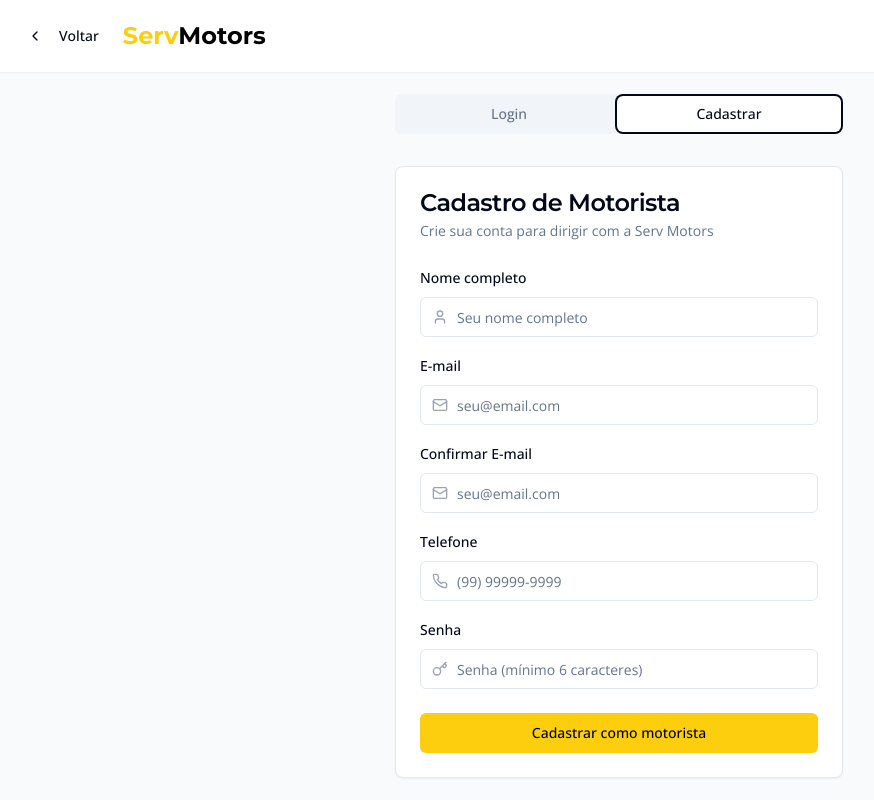
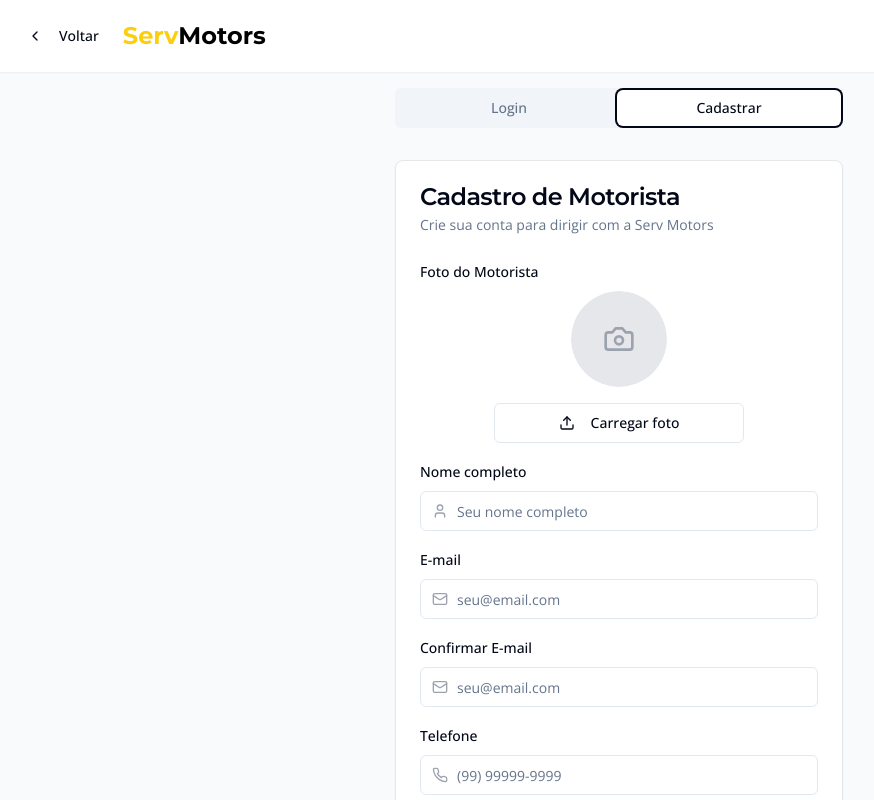
Before and after one commit to servmotors/serv-motors-brasil-land-teste, a React (Vite) app: page /motorista/auth in a window 1280 px wide. Both pictures are taken after a click on the tab "Cadastrar". Shown: the top 800 px of the page, without its empty margins (21-895 px from the left). Built offline with nearby package versions, Linux system fonts and the light colour scheme.

Commit message:
Add driver image field to register form
Add a field for the driver's image to the registration form.

```diff
--- a/src/components/auth/RegisterForm.tsx
+++ b/src/components/auth/RegisterForm.tsx
@@ -12,7 +12,9 @@ interface RegisterFormValues {
   email: string;
   repeatEmail: string;
   password: string;
+  confirmPassword: string;
   phone: string;
+  profileImage?: File;
 }
 
 // Update the form prop to explicitly match what useForm returns
@@ -22,14 +24,16 @@ interface RegisterFormProps {
     email: string;
     repeatEmail: string;
     password: string;
+    confirmPassword: string;
     phone: string;
+    profileImage?: File;
   }, any, undefined>;
   onSubmit: (data: RegisterFormValues) => Promise<void>;
   isSubmitting: boolean;
 }
 
 const RegisterForm = ({ form, onSubmit, isSubmitting }: RegisterFormProps) => {
-  const { register, formState: { errors } } = form;
+  const { register, formState: { errors }, setValue } = form;
 
   return (
     <>
@@ -42,6 +46,7 @@ const RegisterForm = ({ form, onSubmit, isSubmitting }: RegisterFormProps) => {
           <PersonalInfoFields
             register={register}
             errors={errors}
+            setValue={setValue}
           />
 
           <SecurityFields
--- /dev/null
+++ b/src/components/auth/form-fields/ImageUploadField.tsx
@@ -0,0 +1,71 @@
+
+import React, { useState } from 'react';
+import { Camera, Upload } from 'lucide-react';
+import { Label } from '@/components/ui/label';
+import { Button } from '@/components/ui/button';
+import { Avatar, AvatarFallback, AvatarImage } from '@/components/ui/avatar';
+
+interface ImageUploadFieldProps {
+  id: string;
+  label: string;
+  setValue: any;
+  error?: string;
+}
+
+const ImageUploadField = ({ id, label, setValue, error }: ImageUploadFieldProps) => {
+  const [previewUrl, setPreviewUrl] = useState<string | null>(null);
+
+  const handleFileChange = (e: React.ChangeEvent<HTMLInputElement>) => {
+    const file = e.target.files?.[0];
+
+    if (file) {
+      setValue(id, file, { shouldValidate: true });
+      const fileReader = new FileReader();
+      fileReader.onload = () => {
+        setPreviewUrl(fileReader.result as string);
+      };
+      fileReader.readAsDataURL(file);
+    }
+  };
+
+  return (
+    <div className="space-y-2">
+      <Label htmlFor={id}>{label}</Label>
+
+      <div className="flex flex-col items-center space-y-4">
+        <Avatar className="h-24 w-24">
+          {previewUrl ? (
+            <AvatarImage src={previewUrl} alt="Preview" />
+          ) : (
+            <AvatarFallback className="bg-gray-200">
+              <Camera className="h-8 w-8 text-gray-400" />
+            </AvatarFallback>
+          )}
+        </Avatar>
+
+        <Button
+          type="button"
+          variant="outline"
+          className="w-full max-w-[250px]"
+          onClick={() => document.getElementById(id)?.click()}
+        >
+          <Upload className="mr-2 h-4 w-4" />
+          Carregar foto
+        </Button>
+        <input
+          id={id}
+          type="file"
+          accept="image/*"
+          className="hidden"
+          onChange={handleFileChange}
+        />
+      </div>
+
+      {error && (
+        <p className="text-sm text-red-500">{error}</p>
+      )}
+    </div>
+  );
+};
+
+export default ImageUploadField;
--- a/src/components/auth/form-sections/PersonalInfoFields.tsx
+++ b/src/components/auth/form-sections/PersonalInfoFields.tsx
@@ -2,15 +2,24 @@
 import React from 'react';
 import { User, Mail, Phone } from 'lucide-react';
 import InputField from '../form-fields/InputField';
+import ImageUploadField from '../form-fields/ImageUploadField';
 
 interface PersonalInfoFieldsProps {
   register: any;
   errors: any;
+  setValue: any;
 }
 
-const PersonalInfoFields = ({ register, errors }: PersonalInfoFieldsProps) => {
+const PersonalInfoFields = ({ register, errors, setValue }: PersonalInfoFieldsProps) => {
   return (
     <>
+      <ImageUploadField
+        id="profileImage"
+        label="Foto do Motorista"
+        setValue={setValue}
+        error={errors.profileImage?.message}
+      />
+
       <InputField
         id="fullName"
         label="Nome completo"
--- a/src/components/auth/form-sections/SecurityFields.tsx
+++ b/src/components/auth/form-sections/SecurityFields.tsx
@@ -10,6 +10,7 @@ interface SecurityFieldsProps {
 
 const SecurityFields = ({ register, errors }: SecurityFieldsProps) => {
   return (
+    <>
       <InputField
         id="password"
         label="Senha"
@@ -19,6 +20,17 @@ const SecurityFields = ({ register, errors }: SecurityFieldsProps) => {
         register={register}
         error={errors.password?.message}
       />
+
+      <InputField
+        id="confirmPassword"
+        label="Confirmar Senha"
+        placeholder="Digite a senha novamente"
+        type="password"
+        icon={Key}
+        register={register}
+        error={errors.confirmPassword?.message}
+      />
+    </>
   );
 };
 
```
Lines whose indentation alone changed are shown as unchanged.
